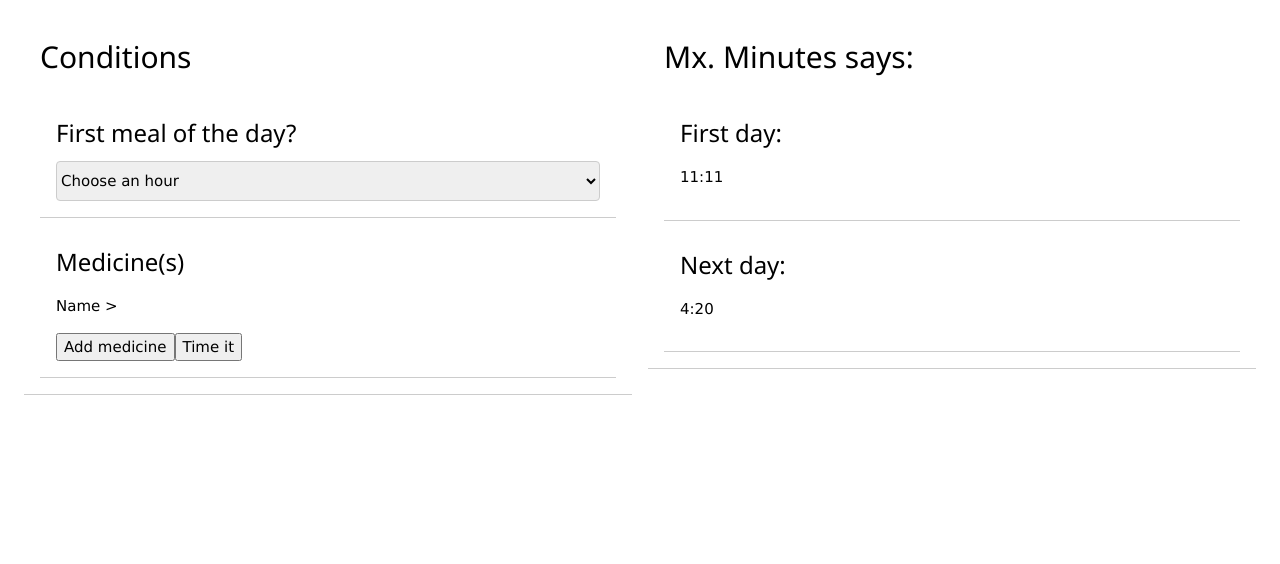
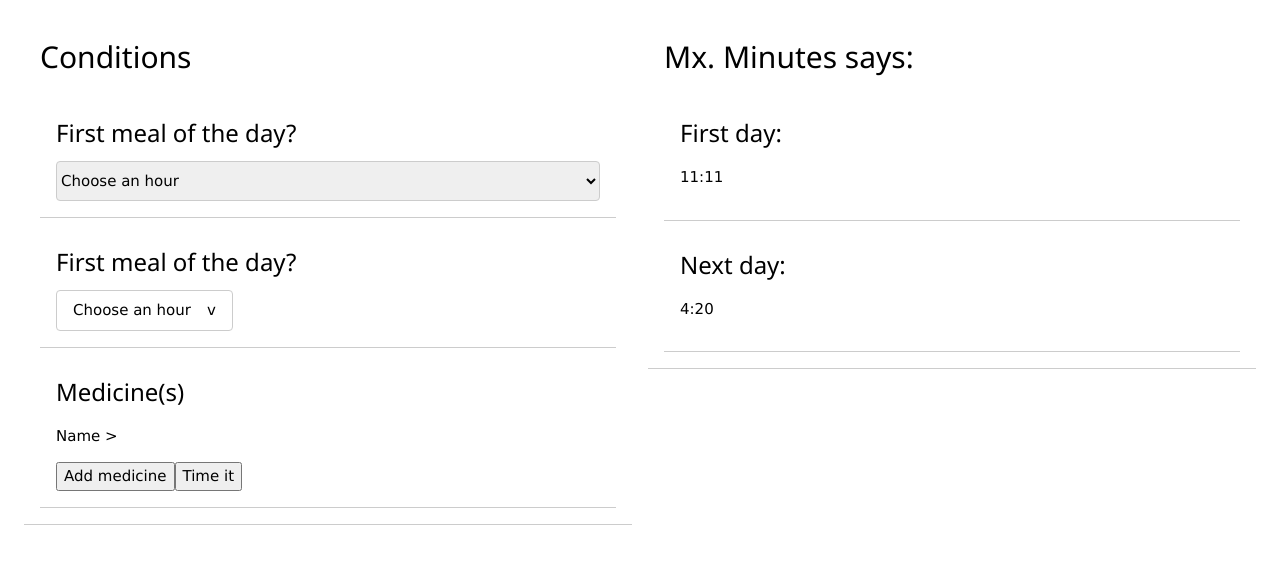
Before and after one commit to daini-rl/mx-minutes, a React (Create React App) app: page / in a window 1280 px wide. Shown: the top 564 px of the page. Built offline with nearby package versions, Linux system fonts and the light colour scheme.

Commit message:
feat: create dropdown component based on example

```diff
--- /dev/null
+++ b/src/components/dropdown/dropdown.module.css
@@ -0,0 +1,3 @@
+.dropdownContainer:hover {
+    background-color: transparent !important;
+}
--- /dev/null
+++ b/src/components/dropdown/index.tsx
@@ -0,0 +1,41 @@
+import { useState } from 'react';
+
+import styles from './dropdown.module.css';
+
+export interface OptionItemI {
+    value: string | number;
+    text: string | number;
+}
+
+interface DropdownI {
+    defaultText?: string;
+    options?: Array<OptionItemI>;
+}
+
+export default function Dropdown({ defaultText = 'Choose your option' }: DropdownI) {
+    const [isOpen, setIsOpen] = useState(false);
+
+    const handleChange = () => {
+        setIsOpen(!isOpen);
+    };
+
+    return (
+        <div className={`w3-dropdown-click ${styles.dropdownContainer}`}>
+            <button onClick={handleChange} className='w3-button w3-white w3-border w3-round'>
+                {defaultText}
+                <span className='w3-margin-left'>v</span>
+            </button>
+            <div className={`w3-dropdown-content w3-bar-block w3-border ${isOpen ? 'w3-show' : ''}`}>
+                <a href='abc.com' className='w3-bar-item w3-button'>
+                    Link 1
+                </a>
+                <a href='abc.com' className='w3-bar-item w3-button'>
+                    Link 2
+                </a>
+                <a href='abc.com' className='w3-bar-item w3-button'>
+                    Link 3
+                </a>
+            </div>
+        </div>
+    );
+}
--- a/src/components/select/index.tsx
+++ b/src/components/select/index.tsx
@@ -1,7 +1,4 @@
-export interface OptionItemI {
-    value: string | number;
-    text: string | number;
-}
+import { OptionItemI } from '../dropdown';
 
 interface SelectI {
     defaultText?: string;
--- a/src/sections/test/index.tsx
+++ b/src/sections/test/index.tsx
@@ -1,5 +1,6 @@
 import Card from '../../components/card';
-import Select, { OptionItemI } from '../../components/select';
+import Select from '../../components/select';
+import Dropdown, { OptionItemI } from '../../components/dropdown';
 
 const mealHours: Array<OptionItemI> = [
     { value: 7, text: '7:00' },
@@ -14,6 +15,9 @@ export default function Test() {
                 <Card title='Conditions'>
                     <Card isSecondary title='First meal of the day?'>
                         <Select defaultText='Choose an hour' options={mealHours} />
+                    </Card>
+                    <Card isSecondary title='First meal of the day?'>
+                        <Dropdown defaultText='Choose an hour' />
                     </Card>
                     <Card isSecondary title='Medicine(s)'>
                         <p>{'Name >'}</p>
```
